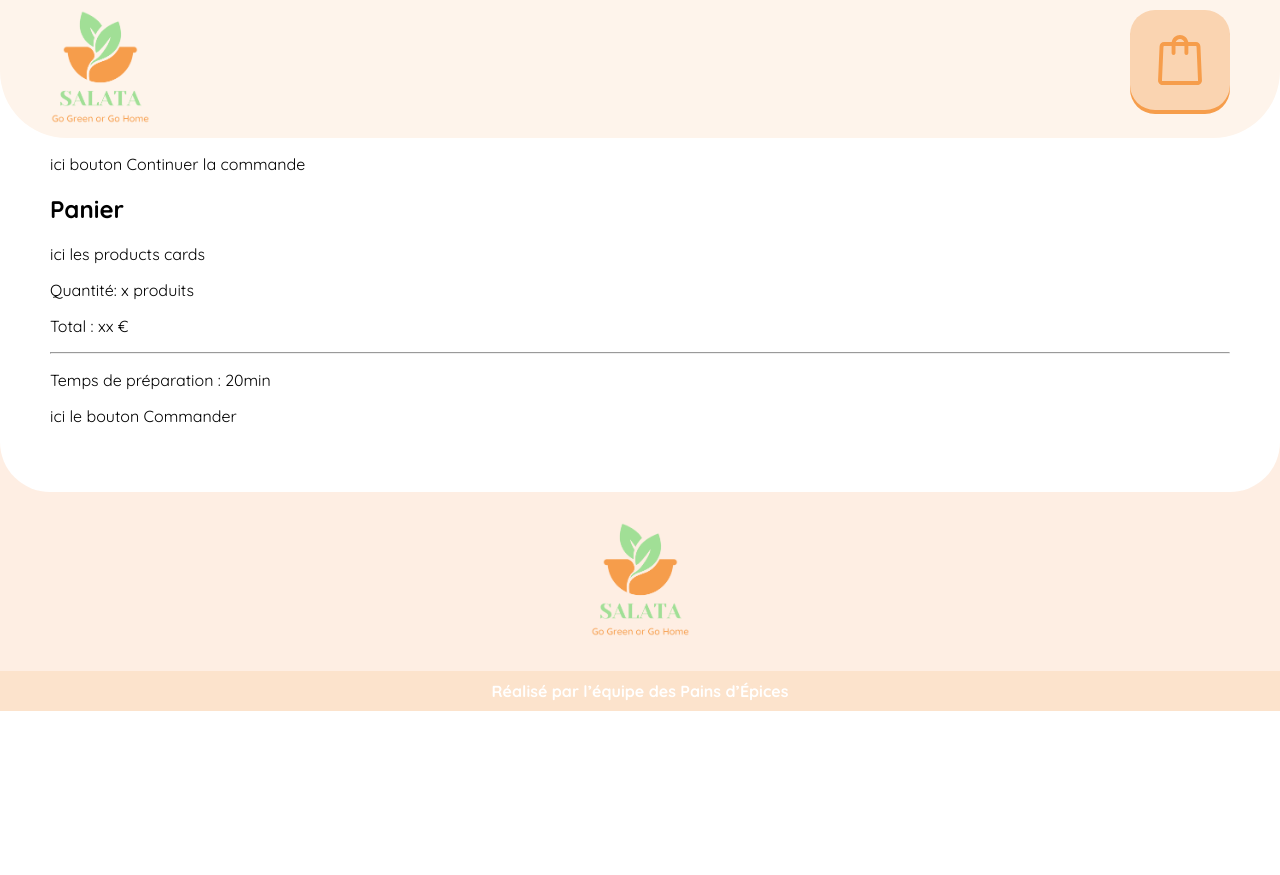
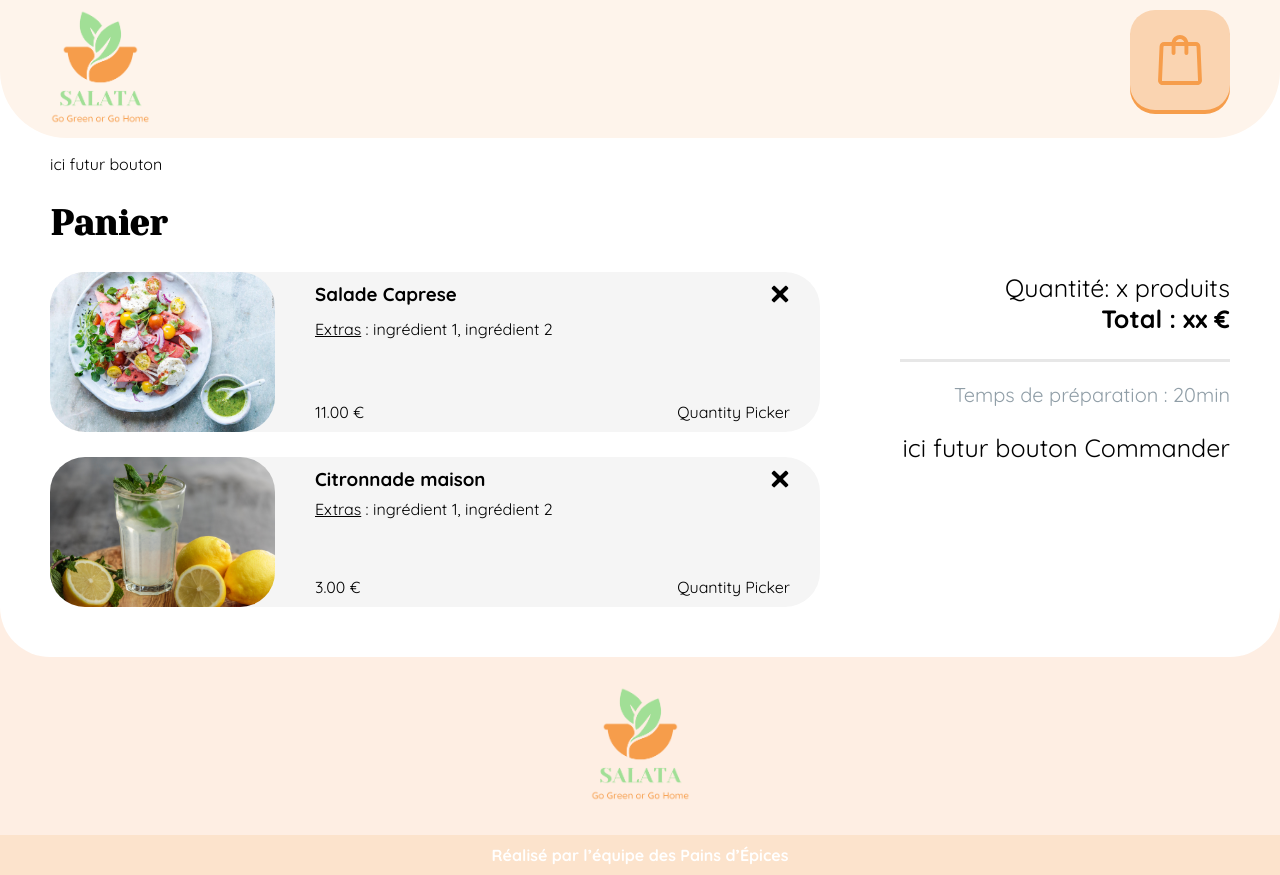
Before and after one commit to ALJURDY/SALATA, a React (Create React App) app: page /basket in a window 1280 px wide. Before the commit the page ends 800 px from the top, so only its background shows below. Built offline with nearby package versions, Linux system fonts and the light colour scheme.

Commit message:
[CREATE] Init basket page

```diff
--- a/package.json
+++ b/package.json
@@ -10,6 +10,7 @@
     "@types/node": "^16.18.38",
     "@types/react": "^18.2.15",
     "@types/react-dom": "^18.2.7",
+    "@types/uuid": "^9.0.2",
     "react": "^18.2.0",
     "react-dom": "^18.2.0",
     "react-router-dom": "^6.14.2",
--- a/src/AppRouter.tsx
+++ b/src/AppRouter.tsx
@@ -1,7 +1,7 @@
 import { RouterProvider, createBrowserRouter } from "react-router-dom"
 import App from "./App"
 import HomePage from "./pages/HomePage"
-import BasketPage from "./pages/BasketPage"
+import BasketPage from "./pages/BasketPage/BasketPage"
 import PaymentPage from "./pages/PaymentPage"
 import ProductDetailsPage from "./pages/ProductDetailsPage"
 import ErrorPage from "./pages/ErrorPage"
--- /dev/null
+++ b/src/components/ProductBasket/ProductBasket.module.css
@@ -0,0 +1,46 @@
+.basketCard  {
+    background-color: #F5F5F5;
+    border-radius: 35px;
+    display: flex;
+    gap: 30px;
+    padding-right: 20px;
+}
+
+.basketCard p, .basketCard h3 {
+    margin: 0;
+}
+
+.basketCard .image {
+    width: 30%;
+    border-radius: 35px;
+    object-fit: cover;
+}
+
+.basketCard .right {
+    width: 70%;
+    display: flex;
+    flex-direction: column;
+    justify-content: space-between;
+    margin: 10px 10px;
+}
+
+.basketCard .cross {
+    width: 20px;
+}
+
+.basketCard .cross:hover {
+    cursor: pointer;
+}
+
+.basketCard .topline, .basketCard .bottomline {
+    display: flex;
+    justify-content: space-between;
+}
+
+.extras {
+    height: 70px;
+}
+
+.basketCard .underlined {
+    text-decoration: underline;
+}
--- a/src/components/ProductBasket/ProductBasket.tsx
+++ b/src/components/ProductBasket/ProductBasket.tsx
@@ -1,9 +1,48 @@
-const ProductBasket = () => {
+import { IProduct } from "../../mocks/products";
+import style from "./ProductBasket.module.css";
+
+interface ProductBasketProps {
+  product: IProduct;
+}
+
+const ProductBasket = (props: ProductBasketProps) => {
+  const { product } = props;
+
   return (
-    <article>
-      <img />
-      <h3>Salade</h3>
-      <button></button>
+    <article className={style.basketCard}>
+
+      {/* Image à droite */}
+      <img
+        className={style.image}
+        src={product.img.src}
+        alt={product.img.alt}
+      />
+
+      <div className={style.right}>
+
+        {/* Nom du produit et croix pour effacer le produit */}
+        <div className={style.topline}>
+          <h3 className={style.productName}>{product.name}</h3>
+          <svg className={style.cross} version="1.1" viewBox="0 0 36 36">
+            <g id="Layer_1" />
+            <g id="icons">
+              <path
+                d="M6.2,3.5L3.5,6.2c-0.7,0.7-0.7,1.9,0,2.7l9.2,9.2l-9.2,9.2c-0.7,0.7-0.7,1.9,0,2.7l2.6,2.6   c0.7,0.7,1.9,0.7,2.7,0l9.2-9.2l9.2,9.2c0.7,0.7,1.9,0.7,2.7,0l2.6-2.6c0.7-0.7,0.7-1.9,0-2.7L23.3,18l9.2-9.2   c0.7-0.7,0.7-1.9,0-2.7l-2.6-2.6c-0.7-0.7-1.9-0.7-2.7,0L18,12.7L8.8,3.5C8.1,2.8,6.9,2.8,6.2,3.5z"
+                id="close_1_"
+              />
+            </g>
+          </svg>
+        </div>
+
+        {/* Ingrédients extras */}
+        <p className={style.extras}><span className={style.underlined}>Extras</span> : ingrédient 1, ingrédient 2</p>
+
+        {/* Prix et Quantity Picker */}
+        <div className={style.bottomline}>
+          <p className={style.price}>{product.price.toFixed(2)} €</p>
+          <div>Quantity Picker</div>
+        </div>
+      </div>
     </article>
   );
 };
--- a/src/index.css
+++ b/src/index.css
@@ -19,11 +19,12 @@ body {
   -moz-osx-font-smoothing: grayscale;
 }
 
-code {
-  font-family: source-code-pro, Menlo, Monaco, Consolas, 'Courier New',
-    monospace;
-}
-
 main{
   margin: 0 50px;
 }
+
+/* Pour que tous les titres aient la même taille */
+h2 {
+  font-family: 'Yeseva One', cursive;
+  font-size: clamp(20px, 3vw, 35px);
+}
--- a/src/pages/BasketPage.tsx
+++ /dev/null
@@ -1,20 +0,0 @@
-const BasketPage = () => {
-  return (
-    <main>
-      <p>ici bouton Continuer la commande</p>
-      <h2>Panier</h2>
-      <section>
-        <p>ici les products cards</p>
-      </section>
-      <section>
-        <p>Quantité: x produits</p>
-        <p>Total : xx €</p>
-        <hr />
-        <p>Temps de préparation : 20min</p>
-        <p>ici le bouton Commander</p>
-      </section>
-    </main>
-  );
-};
-
-export default BasketPage;
--- /dev/null
+++ b/src/pages/BasketPage/BasketPage.module.css
@@ -0,0 +1,32 @@
+.basketPageContainer {
+    display: flex;
+    gap: 80px;
+}
+
+.basketPageContainer .basketList {
+    width: 70%;
+    display: flex;
+    flex-direction: column;
+    gap: 25px;
+}
+
+.basketPageContainer .basketSummary {
+    width: 30%;
+    font-size: clamp(18px, 3vw, 25px);
+    text-align: right;
+}
+
+.basketPageContainer .basketSummary hr {
+    height: 3px;
+    background-color: #E7E7E7;
+    border: none;
+}
+
+.basketSummary .prepa {
+    font-size: 20px;
+    color: #909EA7;
+}
+
+.basketSummary .quantityAndPrice {
+    margin-top: 0;
+}
--- /dev/null
+++ b/src/pages/BasketPage/BasketPage.tsx
@@ -0,0 +1,81 @@
+import { v4 as uuidv4 } from "uuid";
+import { IProduct } from "../../mocks/products";
+import ProductBasket from "../../components/ProductBasket/ProductBasket";
+import style from "./BasketPage.module.css";
+
+interface BasketProduct {
+  id: string;
+  product: IProduct;
+  quantity: number;
+}
+
+// jeu de données en attendant la mise en place du context
+const fakeBasketData: BasketProduct[] = [
+  {
+    id: "4d2c8dac-e9bc-47e7-85d3-8b547592e0eb",
+    product: {
+      id: 1,
+      name: "Salade Caprese",
+      price: 11,
+      description: "Tomates, mozza, basilic, asperges, jambon cru",
+      diet: ["sans gluten"],
+      category: "salade",
+      img: {
+        src: "/assets/salades/caprese.jpg",
+        alt: "Salade Caprese",
+      },
+    },
+    quantity: 2,
+  },
+  {
+    id: "80585f95-b1ab-4d0a-8778-3bfe6cd91c83",
+    product: {
+      id: 10,
+      name: "Citronnade maison",
+      price: 3,
+      description: "Citrons frais, limonade bio",
+      diet: [],
+      category: "boisson",
+      img: {
+        src: "/assets/boissons/citronnade.jpg",
+        alt: "Salade Romaine",
+      },
+    },
+    quantity: 3,
+  },
+];
+
+const BasketPage = () => {
+  return (
+    <main>
+
+      <p>ici futur bouton</p>
+
+      <h2>Panier</h2>
+
+      <section className={style.basketPageContainer}>
+
+        {/* Liste de tous les produits du panier */}
+        <section className={style.basketList}>
+          {fakeBasketData.map((basketProduct) => (
+            <ProductBasket product={basketProduct.product} />
+          ))}
+        </section>
+
+        {/* Récapitulatif du panier */}
+        <section className={style.basketSummary}>
+          <p className={style.quantityAndPrice}>
+            Quantité: x produits
+            <br />
+            <strong>Total : xx €</strong>
+          </p>
+          <hr />
+          <p className={style.prepa}>Temps de préparation : 20min</p>
+          <p>ici futur bouton Commander</p>
+        </section>
+      </section>
+    </main>
+  );
+};
+
+export default BasketPage;
```
Also changed, not shown: 1 other file (tests, documents, lock files or other folders).
